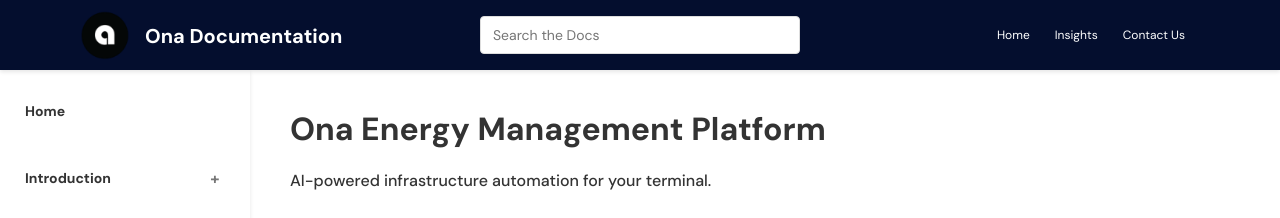
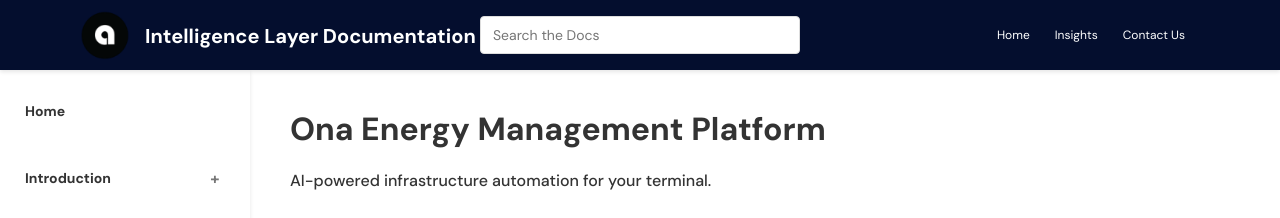
Before and after one commit to AsobaCloud/asobacode.github.io, a Jekyll site: the page built from index.md, in a window 1280 px wide. Shown: the top 218 px of the page. Built offline with Jekyll 4.4.1, drawn with Linux system fonts in a browser that asks for light colours; comment, search, counter and statistics services are not loaded.

Commit message:
Update default.html

```diff
--- a/_layouts/default.html
+++ b/_layouts/default.html
@@ -23,7 +23,7 @@ layout: default
       <a href="{{ site.baseurl }}/">
         <img src="{{ site.baseurl }}/assets/images/logo.png" alt="Asoba">
       </a>
-      <span class="site-title">Ona Documentation</span>
+      <span class="site-title">Intelligence Layer Documentation</span>
     </div>
     <div class="search-container-top">
       <input type="text" id="search-input" placeholder="Search the Docs">
```
